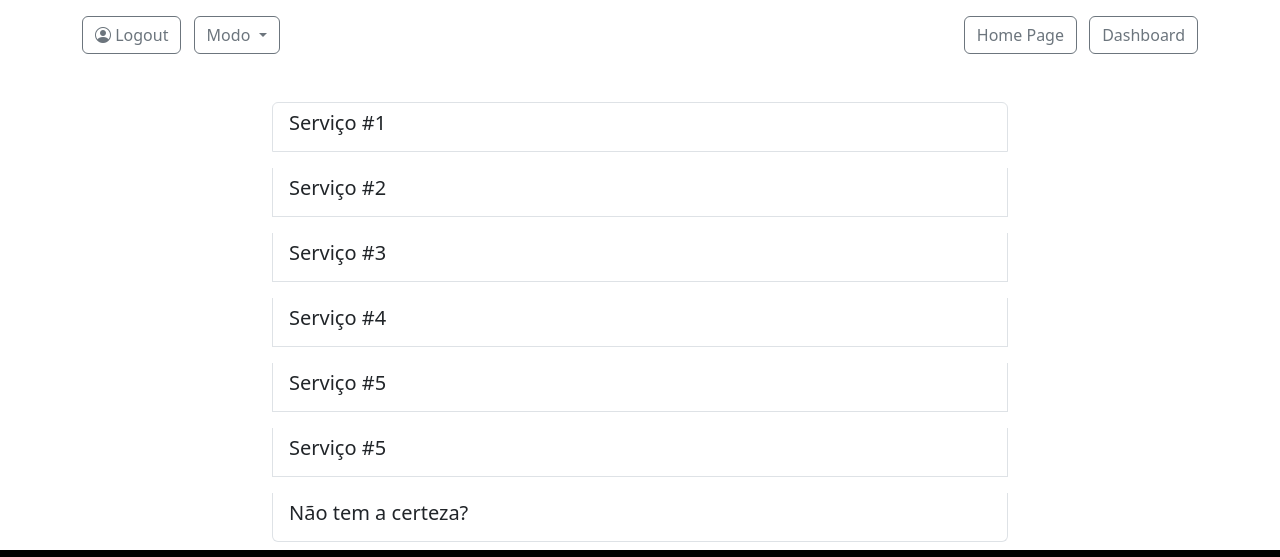
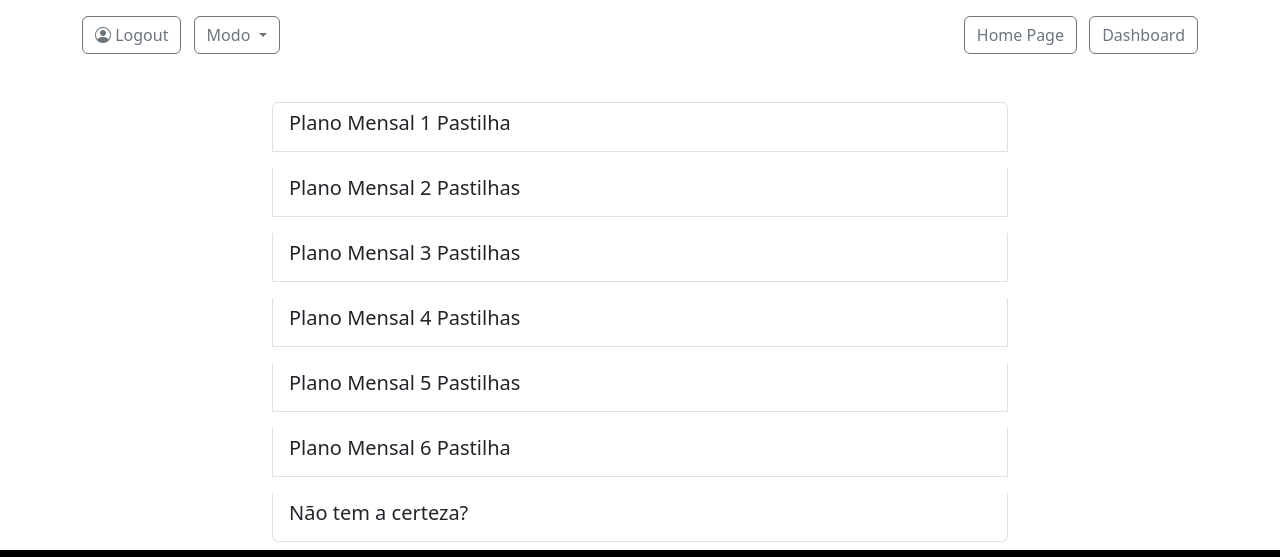
Before and after one commit to goncalo-op/Website-Corporativo-e-App-HydroFlyTech, a plain HTML site: page srvcs.html in a window 1280 px wide. Shown: the top 557 px of the page. Drawn offline with nearby package versions, Linux system fonts and the light colour scheme.

Commit message:
https://github.com/goncalo-op/Website-Corporativo-e-App-HydroFlyTech

```diff
--- a/srvcs.html
+++ b/srvcs.html
@@ -166,7 +166,7 @@
                         <!-- Repeat this block for each service -->
                         <div class="list-group-item mb-3 bg-white bg-opacity-75 service-item">
                             <div class="position-relative">
-                                <h5>Serviço #1</h5>
+                                <h5>Plano Mensal 1 Pastilha</h5>
                                 <div class="service-explanation">
                                     Para clientes com piscinas de 6x2/6×3/6x4 metros, ou seja, de uma superfície de 18m²
                                 </div>
@@ -175,7 +175,7 @@
                         </div>
                         <div class="list-group-item mb-3 bg-white bg-opacity-75 service-item">
                             <div class="position-relative">
-                                <h5>Serviço #2</h5>
+                                <h5>Plano Mensal 2 Pastilhas</h5>
                                 <div class="service-explanation">
                                     Para clientes com piscinas de 7x3/7x4/7x5 metros, ou seja, de uma superfície de 21m²
                                 </div>
@@ -184,7 +184,7 @@
                         </div>
                         <div class="list-group-item mb-3 bg-white bg-opacity-75 service-item">
                             <div class="position-relative">
-                                <h5>Serviço #3</h5>
+                                <h5>Plano Mensal 3 Pastilhas</h5>
                                 <div class="service-explanation">
                                     Para clientes com piscinas de 8×3/8×4/8×5 metros, ou seja, de uma superfície de 32m²
                                 </div>
@@ -193,7 +193,7 @@
                         </div>
                         <div class="list-group-item mb-3 bg-white bg-opacity-75 service-item">
                             <div class="position-relative">
-                                <h5>Serviço #4</h5>
+                                <h5>Plano Mensal 4 Pastilhas</h5>
                                 <div class="service-explanation">
                                     Para clientes com piscinas de 9×3/9×4/9×5 metros, ou seja, com uma superfície de 36m²
                                 </div>
@@ -202,7 +202,7 @@
                         </div>
                         <div class="list-group-item mb-3 bg-white bg-opacity-75 service-item">
                             <div class="position-relative">
-                                <h5>Serviço #5</h5>
+                                <h5>Plano Mensal 5 Pastilhas</h5>
                                 <div class="service-explanation">
                                     Para clientes com piscinas de 10×4/10×5/10×6 metros, ou seja, de uma superfície de 40m²
                                 </div>
@@ -211,7 +211,7 @@
                         </div>
                         <div class="list-group-item mb-3 bg-white bg-opacity-75 service-item">
                             <div class="position-relative">
-                                <h5>Serviço #5</h5>
+                                <h5>Plano Mensal 6 Pastilha</h5>
                                 <div class="service-explanation">
                                     Piscina Oval Olivia, Retangular Sara, Arrdondada "feijão" Sofia, Retangular Barbara
                                 </div>
```
